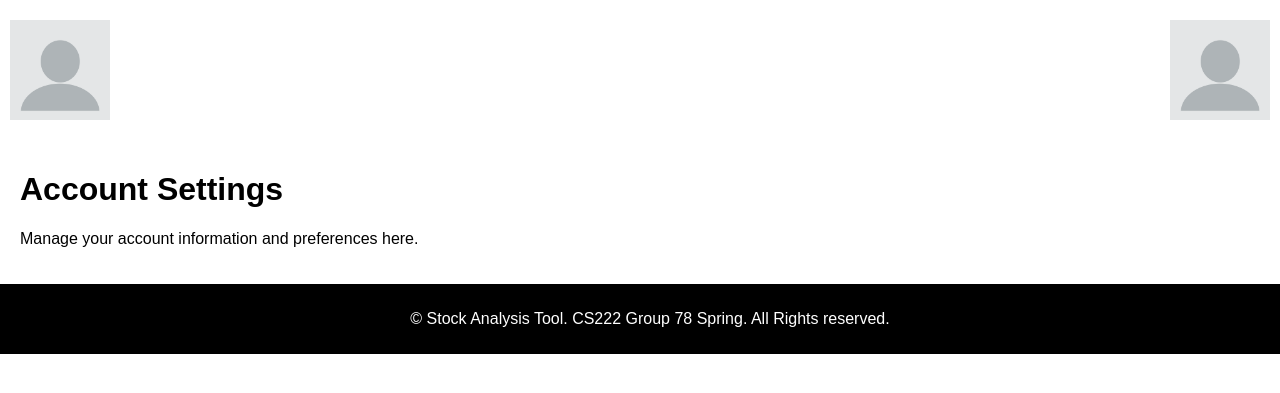
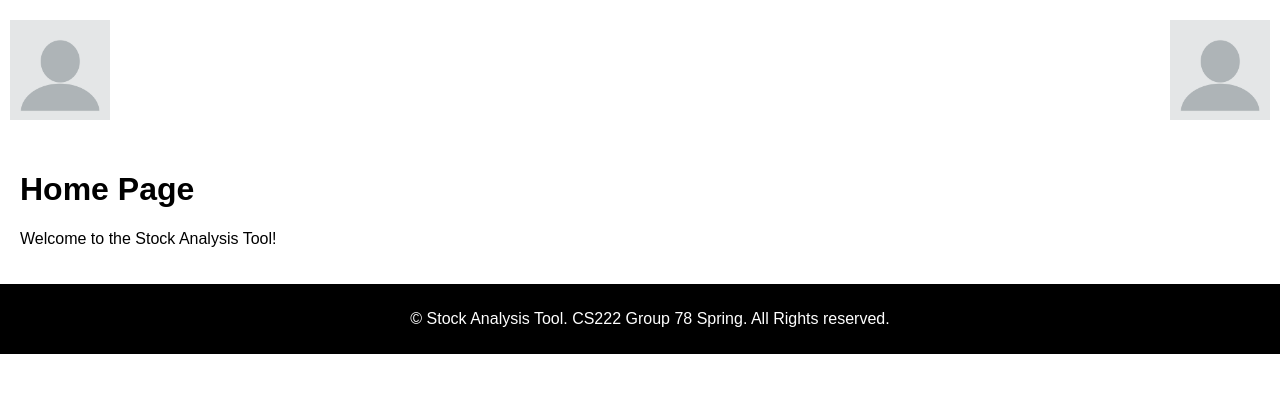
Before and after one commit to CS222-UIUC/team-78-project, a Flask app: page / in a window 1280 px wide. Shown: the part 66-459 px from the top of the page. Run offline with Flask 3, Linux system fonts and the light colour scheme.

Commit message:
updated pages routes to make it cleaner and more user friendly

```diff
--- a/app.py
+++ b/app.py
@@ -6,23 +6,23 @@ app = Flask(__name__)
 def index():
     return render_template('index.html')
 
-@app.route('/favorites.html')
+@app.route('/favorites')
 def favorites():
     return render_template('favorites.html')
 
-@app.route('/models.html')
+@app.route('/models')
 def models():
     return render_template('models.html')
 
-@app.route('/stock_analysis.html')
+@app.route('/stock_analysis')
 def stock_analysis():
     return render_template('stock_analysis.html')
 
-@app.route('/stock_comparison.html')
+@app.route('/stock_comparison')
 def stock_comparison():
     return render_template('stock_comparison.html')
 
-@app.route('/account_settings.html')
+@app.route('/account_settings')
 def account_settings():
     return render_template('account_settings.html')
 
--- a/templates/base.html
+++ b/templates/base.html
@@ -119,11 +119,11 @@
 
         <div class="navbar">   <!-- all routes linked in app.py -->
             <a href="/">Home</a>
-            <a href="/favorites.html">Favorites</a>
-            <a href="/models.html">Models</a>
-            <a href="/stock_analysis.html">Stock Analysis</a>
-            <a href="/stock_comparison.html">Stock Comparison</a>
-            <a href="/account_settings.html">Account Settings</a>
+            <a href="/favorites">Favorites</a>
+            <a href="/models">Models</a>
+            <a href="/stock_analysis">Stock Analysis</a>
+            <a href="/stock_comparison">Stock Comparison</a>
+            <a href="/account_settings">Account Settings</a>
         </div>
 
 
--- a/templates/index.html
+++ b/templates/index.html
@@ -4,8 +4,8 @@
 <html lang="en">
 
     {% extends "base.html" %}
-    {% block title %}Account Settings{% endblock %}
-    {% block page_heading %}Account Settings{% endblock %}
-    {% block page_description %}Manage your account information and preferences here.{% endblock %}
+    {% block title %}Home Page{% endblock %}
+    {% block page_heading %}Home Page{% endblock %}
+    {% block page_description %}Welcome to the Stock Analysis Tool!{% endblock %}
 
 </html>
```
